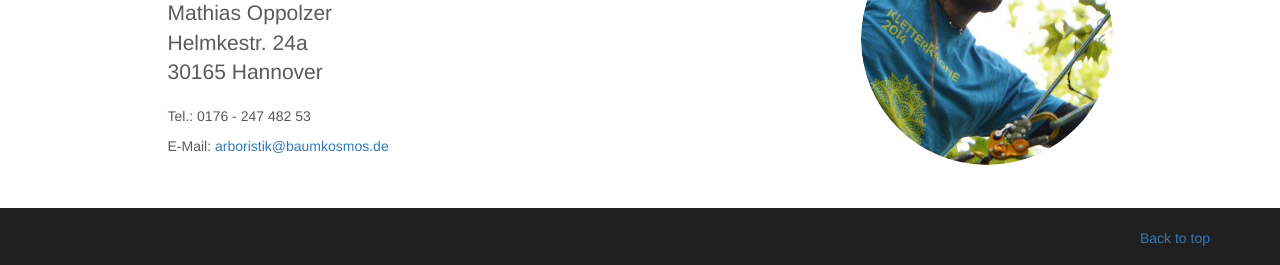
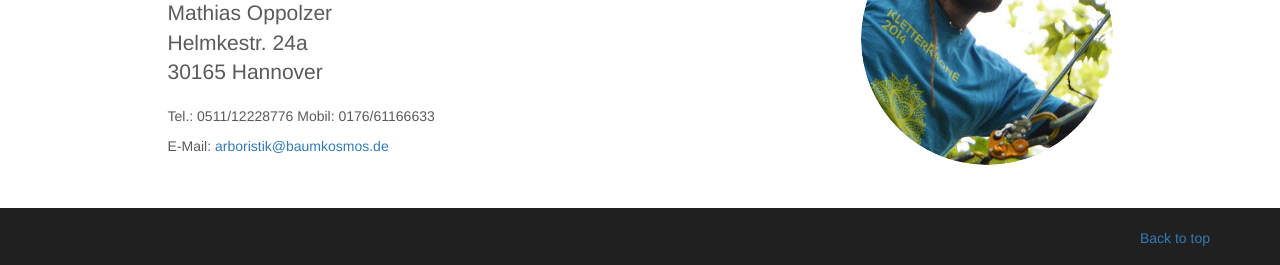
Before and after one commit to Baumkosmos/baumkosmos.github.io, a Jekyll site: the page built from index.html, in a window 1280 px wide. Shown: the part 874-1139 px from the top of the page. Built offline with Jekyll 4.4.1, drawn with Linux system fonts in a browser that asks for light colours.

Commit message:
Update index.html

```diff
--- a/index.html
+++ b/index.html
@@ -14,7 +14,8 @@ layout: default
 		<div class="col-md-7 col-md-offset-1">
 			<h1>Kontakt</h1>
 			<p class="lead">Arboristik Baumkosmos<br/>Mathias Oppolzer<br/>Helmkestr. 24a<br/>30165 Hannover</p>
-			<p>Tel.: 0176 - 247 482 53</p>
+			<p>Tel.: 0511/12228776
+Mobil: 0176/61166633</p>
 			<p>E-Mail: <a href="mailto:arboristik@baumkosmos.de">arboristik@baumkosmos.de</a></p>
 		</div>
 		<div class="col-md-3">
```
